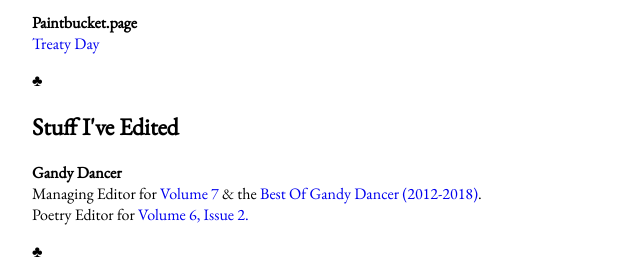
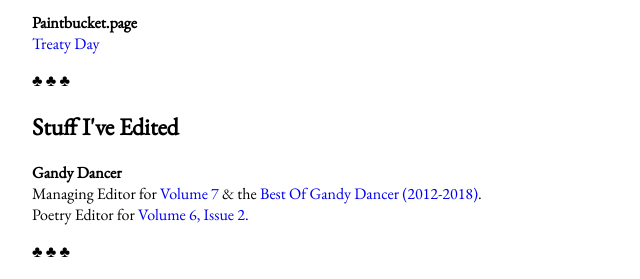
Before and after one commit to noahmazer/NoahMazer, a plain HTML site: page index.html in a window 1280 px wide. Shown: the part 514-793 px from the top of the page, 258-898 px from the left. Drawn offline with nearby package versions, Linux system fonts and the light colour scheme.

Commit message:
Update index.html

```diff
--- a/index.html
+++ b/index.html
@@ -41,7 +41,7 @@
 	</p>
 
 	<p>
-	&#9827;
+	&#9827; &#9827; &#9827;
 	</p>
 
 	<h2>Stuff I've Edited</h2>
@@ -54,7 +54,7 @@
 	</p>
 
 	<p>
-	&#9827;
+	&#9827;	&#9827;	&#9827;
 	</p>
 
 
```
